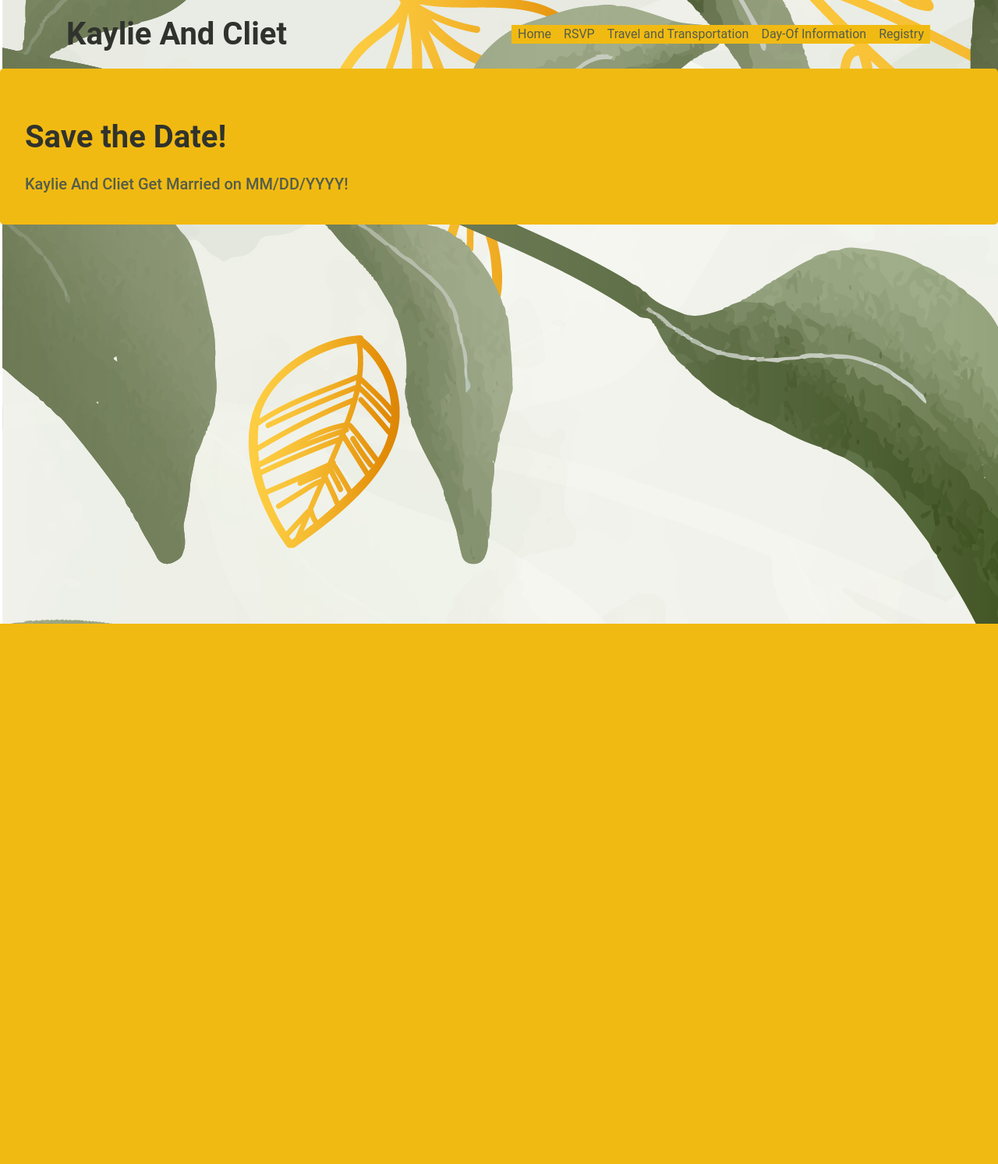
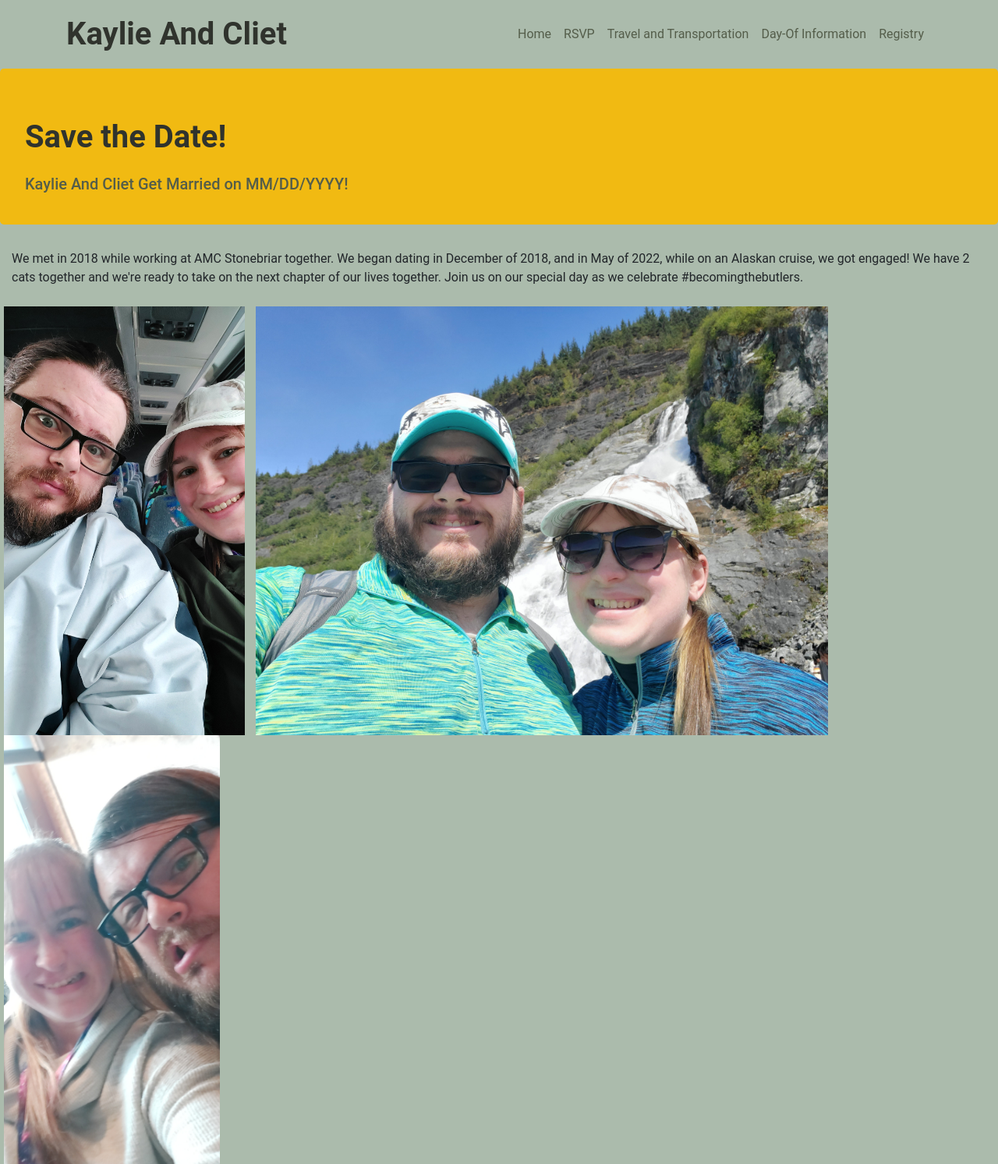
Before and after one commit to zarzarbinks0702/kaylie-and-cliet-get-married, a Flask app: page / in a window 1280 px wide. Shown: the whole page at 78% size. Before the commit the page ends 800 px from the top, so only its background shows below. Run offline with Flask 2, Linux system fonts and the light colour scheme; some libraries are stand-ins or nearby versions.

Commit message:
update registry/images page

```diff
--- a/static/style.css
+++ b/static/style.css
@@ -1,7 +1,6 @@
 body {
   font-family: Roboto, sans-serif;
-  background-image: url('images/floral_background_01.jpg');
-  /*<a href='https://www.freepik.com/vectors/wedding'>Wedding vector created by BiZkettE1 - www.freepik.com</a>*/
+  background-color: #abbbac;
 }
 
 header {
@@ -25,6 +24,10 @@ h1 {
   color: #30332D;
 }
 
+h3 {
+  color: #30332D;
+}
+
 nav {
   display: flex;
   justify-content: flex-end;
@@ -34,7 +37,6 @@ nav {
   padding: 0 20px;
   margin: auto;
   color: #545D4A;
-  background-color: #f1ba12;
 }
 
 .jumbotron {
@@ -76,7 +78,7 @@ nav {
   font-weight: bold;
 }
 
-.map {
+#hotel_map {
   width: 80%;
   height: auto;
   position: absolute;
@@ -89,6 +91,21 @@ nav {
   color: #30332D;
   font-weight: bold;
 }
+
+#travel_map {
+  width: 80%;
+  height: auto;
+  position: absolute;
+  left: 50%;
+  top: 125%;
+  transform: translate(-50%, -50%);
+  margin: 5px;
+  padding: 20px;
+  background-color: #A0AA97;
+  color: #30332D;
+  font-weight: bold;
+}
+
 .map h1 {
   text-align: center;
   margin-bottom: 15px;
@@ -101,3 +118,47 @@ nav {
 .hidden {
   visibility: hidden;
 }
+
+.pics {
+  display: inline;
+  flex: 33.33%;
+  padding: 5px;
+  margin-bottom: 20px;
+}
+
+#pic1,
+#pic3 {
+  height: 550px;
+}
+
+#pic2 {
+  height: 550px;
+}
+
+#about-us {
+  margin-bottom: 25px;
+}
+
+#RSVP-Form-Placeholder {
+  position: absolute;
+  left: 50%;
+  top: 50%;
+  transform: translate(-50%, -50%);
+}
+
+.logo {
+  width: 500px;
+  height: 500px;
+}
+
+.picture-row {
+  display: inline-flex;
+  margin: 30px;
+  justify-content: center;
+}
+
+.registries a {
+  font-size: 30px;
+  font-weight: bolder;
+  color: #30332D;
+}
--- a/templates/index.html
+++ b/templates/index.html
@@ -27,6 +27,23 @@
         <h5>Kaylie And Cliet Get Married on MM/DD/YYYY!</h5>
       </div>
     </section>
-
+    <section>
+      <div>
+        <div class="col-md-12 centered" id='about-us'>
+          <p>We met in 2018 while working at AMC Stonebriar together. We began dating in December of 2018, and in May of 2022, while on an Alaskan cruise, we got engaged! We have 2 cats together and we're ready to take on the next chapter of our lives together. Join us on our special day as we celebrate #becomingthebutlers.</p>
+        </div>
+      </div>
+      <div>
+        <div class="pics col-md-4">
+          <img src="static/images/cliet_kaylie_bus.jpg" alt="Kaylie and Cliet on the bus to the Tongass Rainforest Park in Ketchikan, AK." id='pic1'>
+        </div>
+        <div class="pics col-md-4">
+          <img src="static/images/cliet_kaylie_glacier.jpg" alt="Kaylie and Cliet in front of Mendenhall Glacier in Juneau, AK." id='pic2'>
+        </div>
+        <div class="pics col-md-4">
+          <img src="static/images/cliet_kaylie_ship.jpg" alt="Kaylie and Cliet on the Norwegian Jewel in Vancouver, BC, CA before departure." id='pic3'>
+        </div>
+      </div>
+    </section>
   </body>
 </html>
```
Also changed, not shown: templates/registry.html (+34 -2 lines), templates/travel.html (+9 -0 lines), static/images/AMZN_logo.jpg (added), static/images/Target-logo.jpg (added), static/images/The_Knot_Logo.jpg (added), static/images/WilliamsSonoma_Logo.jpg (added), static/images/cliet_kaylie_bus.jpg (added), static/images/cliet_kaylie_glacier.jpg (added), static/images/cliet_kaylie_ship.jpg (added).
